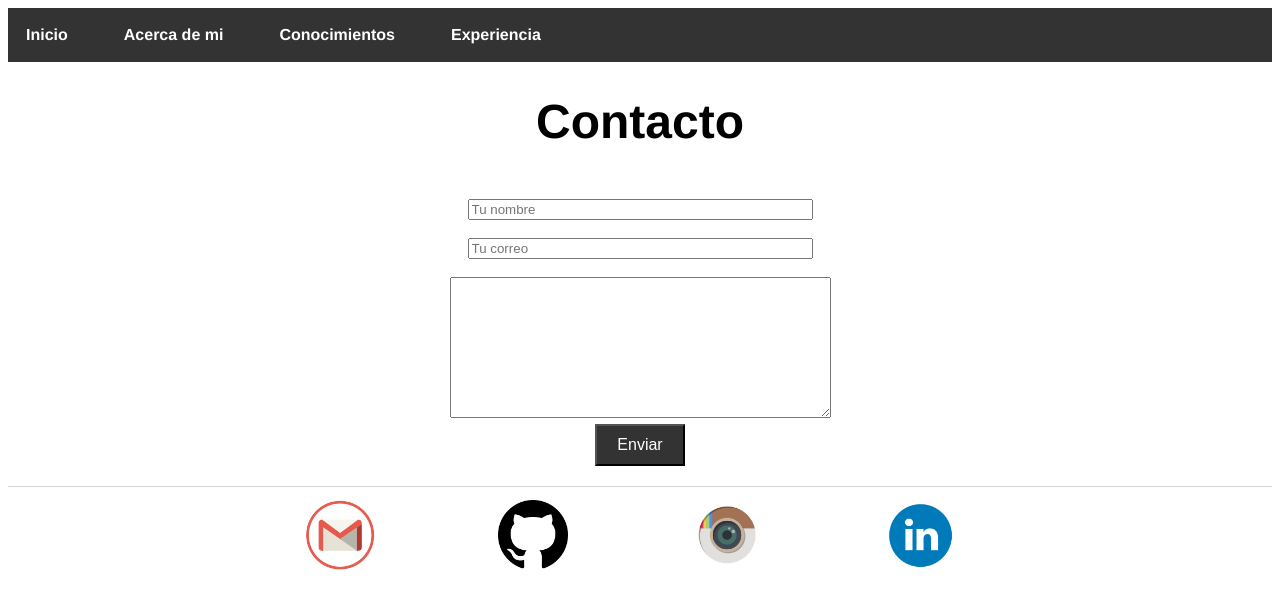
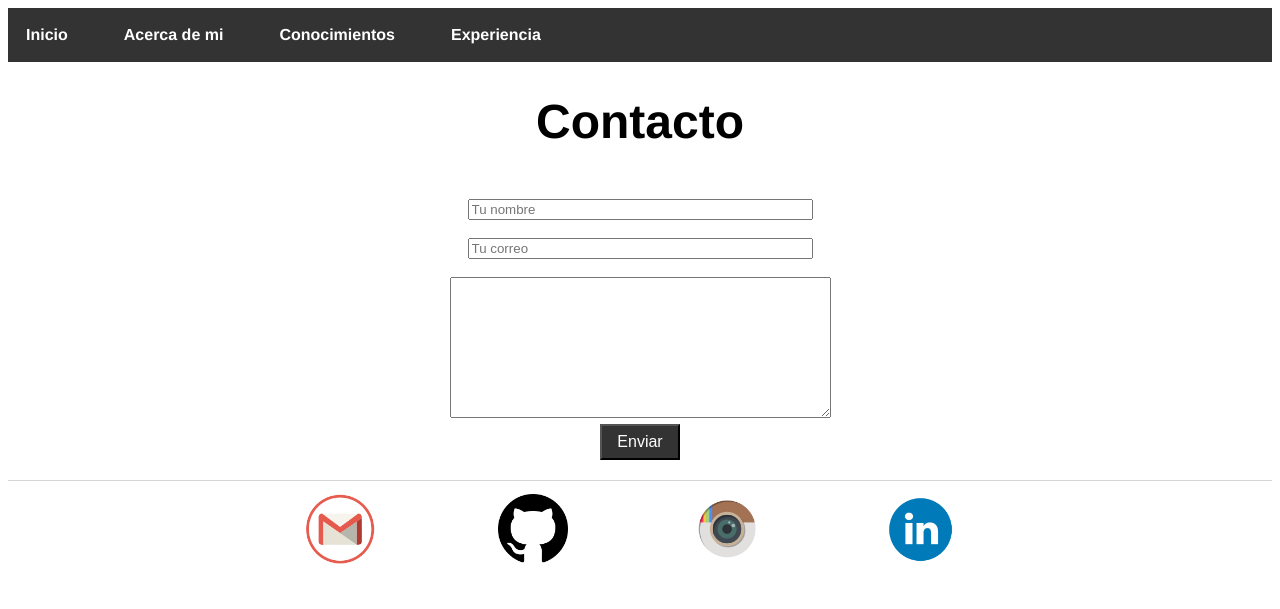
Before and after one commit to isx47590131/isx47590131.github.io, a Jekyll site: the page built from contact/index.html, in a window 1280 px wide. Shown: the top 609 px of the page. Built offline with Jekyll 4.4.1, drawn with Linux system fonts in a browser that asks for light colours.

Commit message:
Update main.css

```diff
--- a/css/main.css
+++ b/css/main.css
@@ -92,7 +92,7 @@ div.contact {
     background-color: #333;
     border: radius;
     color: white;
-    padding: 10px 20px;
+    padding: 7px 15px;
     text-align: center;
     text-decoration: none;
     display: inline-block;
```
